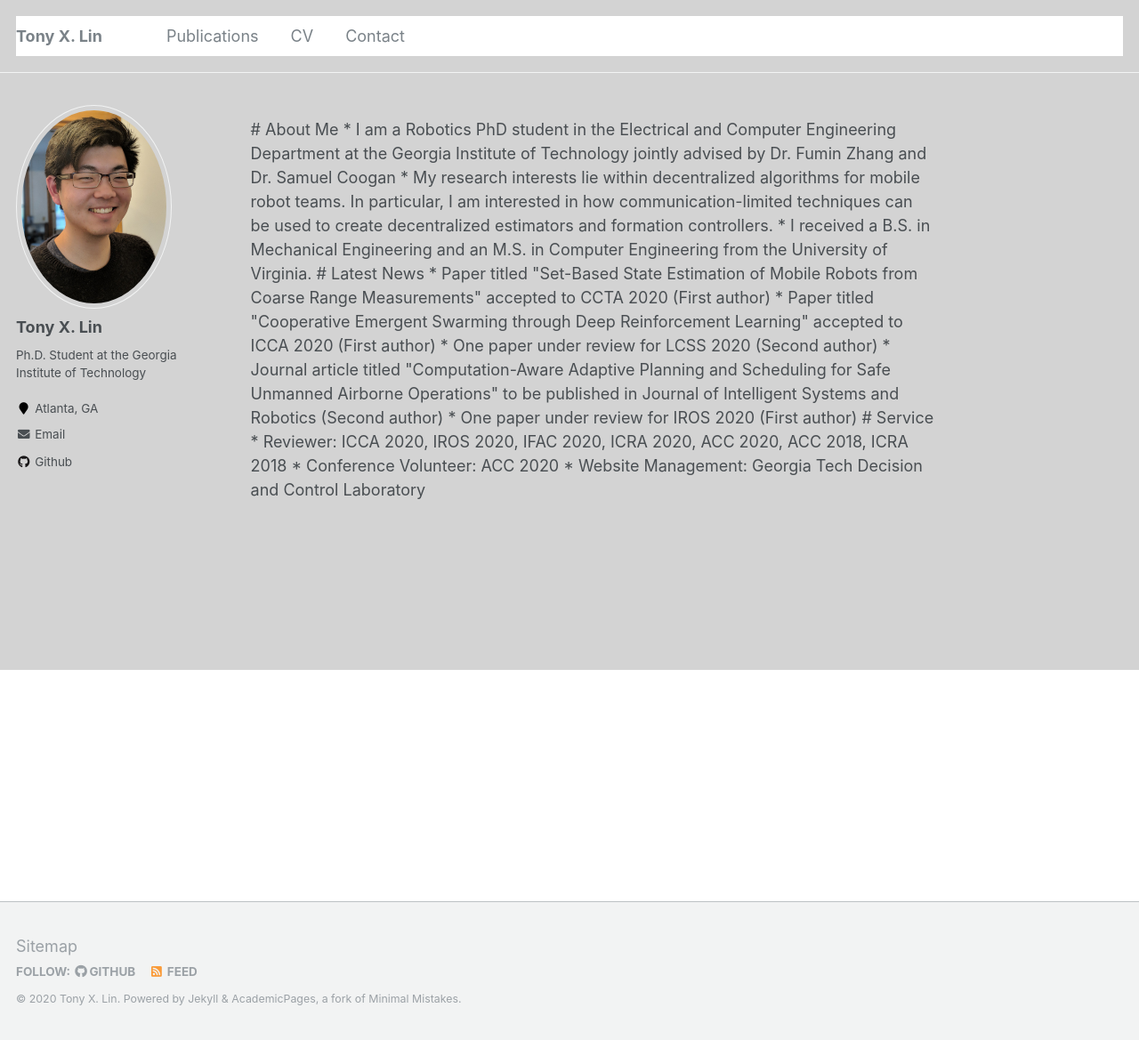
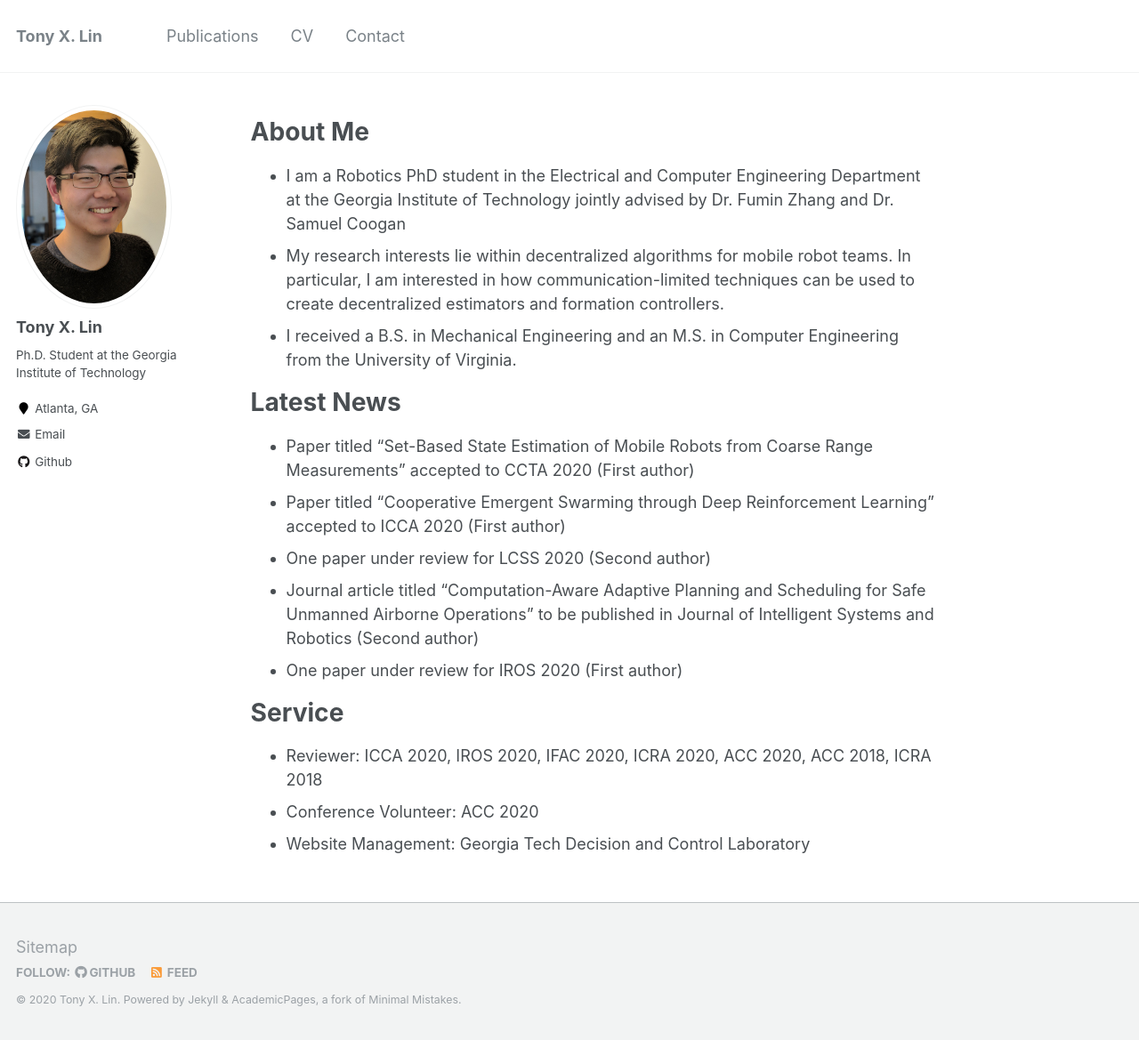
Before and after one commit to tony-x-lin/tony-x-lin.github.io, a Jekyll site: the page built from _pages/about.md, in a window 1280 px wide and 1169 px high. Shown: the whole window at 89% size. Built offline with Jekyll 4.4.1, drawn with Linux system fonts in a browser that asks for light colours.

Commit message:
Update about.md

```diff
--- a/_pages/about.md
+++ b/_pages/about.md
@@ -8,7 +8,6 @@ redirect_from:
   - /about.html
 ---
 
-<body style="background-color:LightGray;">
 
 # About Me
 * I am a Robotics PhD student in the Electrical and Computer Engineering Department at the Georgia Institute of Technology jointly advised by Dr. Fumin Zhang and Dr. Samuel Coogan
```
